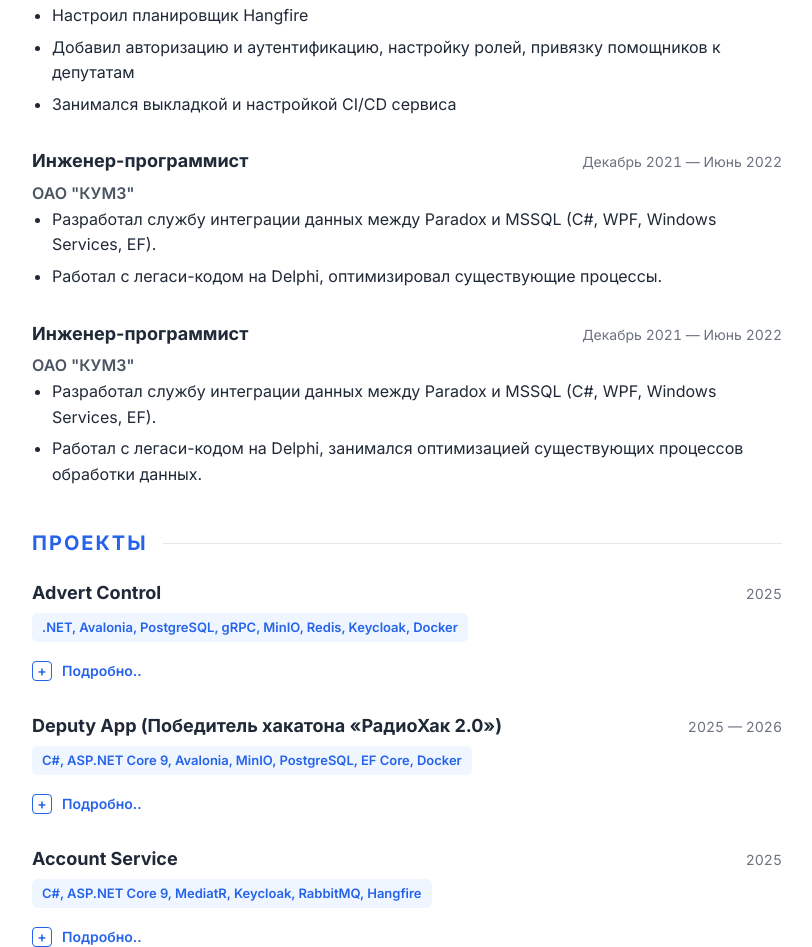
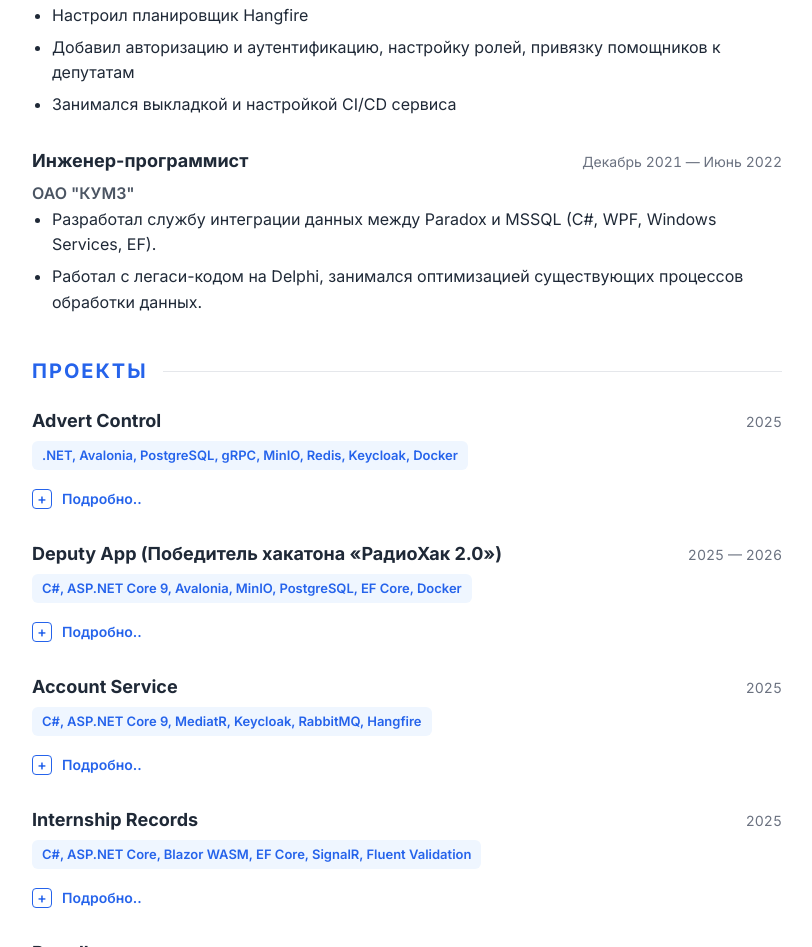
Before and after one commit to holo2k/resume-web, a plain HTML site: page index.html in a window 1280 px wide. Shown: the part 867-1814 px from the top of the page, without its empty margins (233-1045 px from the left). Drawn offline with Linux system fonts and the light colour scheme.

Commit message:
Update index.html

```diff
--- a/index.html
+++ b/index.html
@@ -236,18 +236,6 @@
         </ul>
     </div>
 
-    <div class="item">
-      <div class="item-header">
-        <span class="title">Инженер-программист</span>
-        <span class="date">Декабрь 2021 — Июнь 2022</span>
-      </div>
-      <div class="org">ОАО "КУМЗ"</div>
-        <ul>
-          <li>Разработал службу интеграции данных между Paradox и MSSQL (C#, WPF, Windows Services, EF).</li>
-          <li>Работал с легаси-кодом на Delphi, оптимизировал существующие процессы.</li>
-        </ul>
-    </div>
-
   <div class="item">
     <div class="item-header">
       <span class="title">Инженер-программист</span>
```
